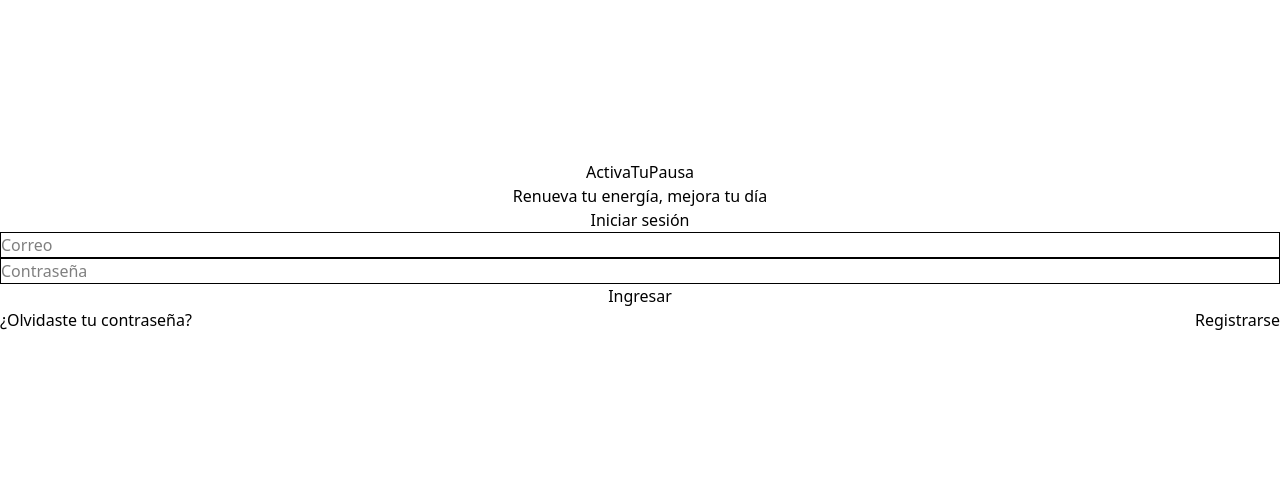
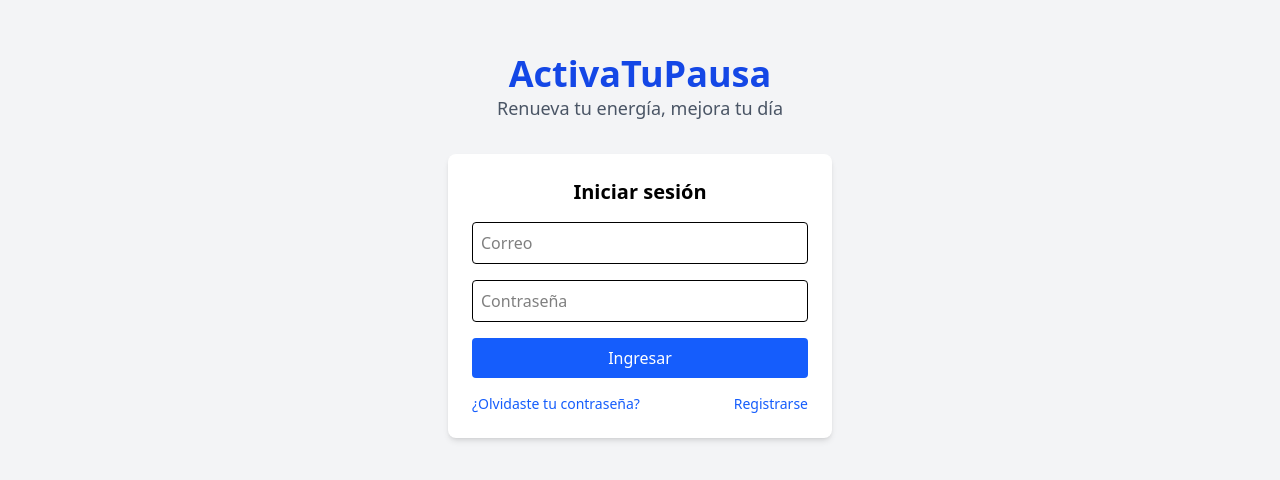
Before and after one commit to LorenaBarr/PausasActivas, a React (Vite) app in the folder front/: page /login in a window 1280 px wide. Shown: the part 154-634 px from the top of the page. Built offline with nearby package versions, Linux system fonts and the light colour scheme.

Commit message:
configuracion tailwinds

```diff
--- a/front/package.json
+++ b/front/package.json
@@ -11,6 +11,7 @@
   },
   "dependencies": {
     "@reduxjs/toolkit": "^2.8.2",
+    "@tailwindcss/vite": "^4.1.8",
     "axios": "^1.9.0",
     "dayjs": "^1.11.13",
     "react": "^19.1.0",
--- a/front/src/index.css
+++ b/front/src/index.css
@@ -1,2 +1 @@
-@import "tailwindcss/preflight";
-@import "tailwindcss/utilities";
+@import "tailwindcss";
--- a/front/vite.config.ts
+++ b/front/vite.config.ts
@@ -1,6 +1,9 @@
 import { defineConfig } from 'vite'
 import react from '@vitejs/plugin-react'
+import tailwindcss from '@tailwindcss/vite'
 
 export default defineConfig({
-  plugins: [react()],
+  plugins: [react(),
+    tailwindcss(),
+  ],
 })
```
Also changed, not shown: 1 other file (tests, documents, lock files or other folders).
